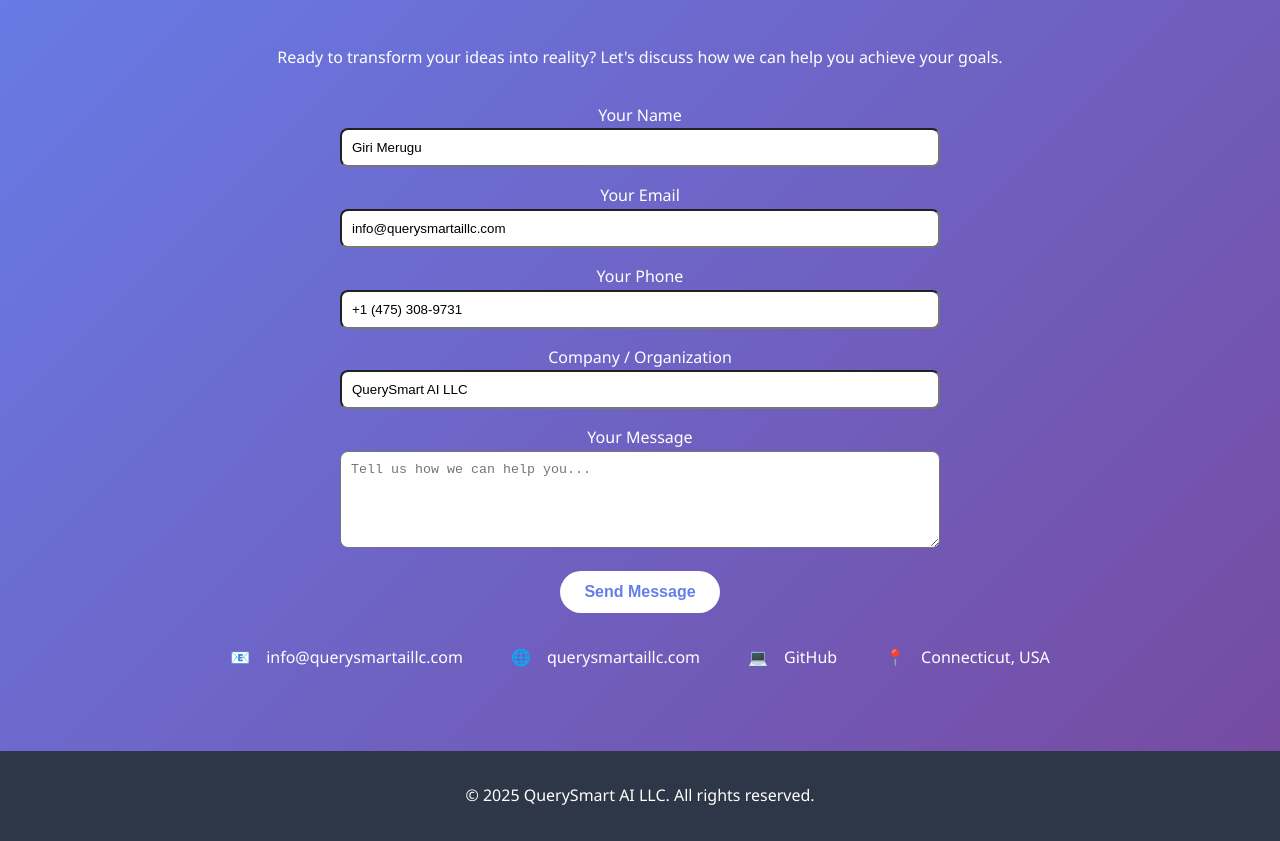
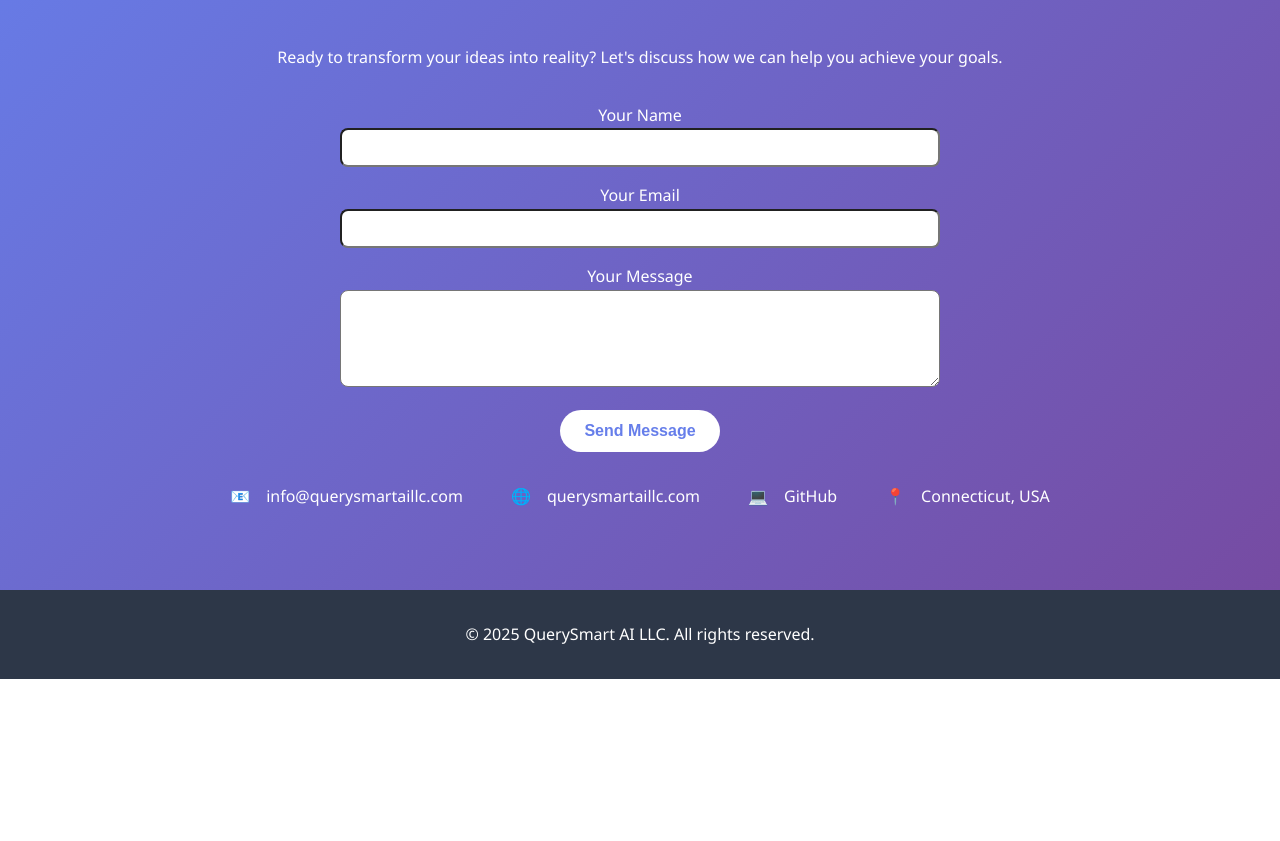
Before and after one commit to Girim9912/querysmartaillc, a plain HTML site: page index.html in a window 1280 px wide. Shown: the part 4527-5368 px from the top of the page. After the commit the page ends 5206 px from the top, so only its background shows below. Drawn offline with Linux system fonts and the light colour scheme.

Commit message:
Contact form included

```diff
--- a/index.html
+++ b/index.html
@@ -591,26 +591,20 @@
         <div class="container">
             <h2 class="section-title">Get in Touch</h2>
             <p>Ready to transform your ideas into reality? Let's discuss how we can help you achieve your goals.</p>
-            <form action="https://formspree.io/f/mldlnqvo" method="POST" style="max-width: 600px; margin: 2rem auto;">
+
+        <!-- 🌐 Custom Contact Form with Formspree -->
+        <form action="https://formspree.io/f/YOUR_FORM_ID" method="POST" style="max-width: 600px; margin: 2rem auto;">
         <div style="margin-bottom: 1rem;">
             <label for="name">Your Name</label><br>
-                <input type="text" id="name" name="name" value="Giri Merugu" required style="width: 100%; padding: 10px; border-radius: 8px;">
+            <input type="text" id="name" name="name" required style="width: 100%; padding: 10px; border-radius: 8px;">
         </div>
         <div style="margin-bottom: 1rem;">
             <label for="email">Your Email</label><br>
-                <input type="email" id="email" name="email" value="info@querysmartaillc.com" required style="width: 100%; padding: 10px; border-radius: 8px;">
-            </div>
-            <div style="margin-bottom: 1rem;">
-                <label for="phone">Your Phone</label><br>
-                <input type="tel" id="phone" name="phone" value="+1 (475) 308-9731" style="width: 100%; padding: 10px; border-radius: 8px;">
-            </div>
-            <div style="margin-bottom: 1rem;">
-                <label for="company">Company / Organization</label><br>
-                <input type="text" id="company" name="company" value="QuerySmart AI LLC" style="width: 100%; padding: 10px; border-radius: 8px;">
+            <input type="email" id="email" name="email" required style="width: 100%; padding: 10px; border-radius: 8px;">
         </div>
         <div style="margin-bottom: 1rem;">
             <label for="message">Your Message</label><br>
-                <textarea id="message" name="message" placeholder="Tell us how we can help you..." rows="5" required style="width: 100%; padding: 10px; border-radius: 8px;"></textarea>
+            <textarea id="message" name="message" rows="5" required style="width: 100%; padding: 10px; border-radius: 8px;"></textarea>
         </div>
         <input type="hidden" name="_subject" value="New contact from QuerySmart AI website">
         <button type="submit" class="btn btn-primary">Send Message</button>
```
Lines whose indentation alone changed are shown as unchanged.
